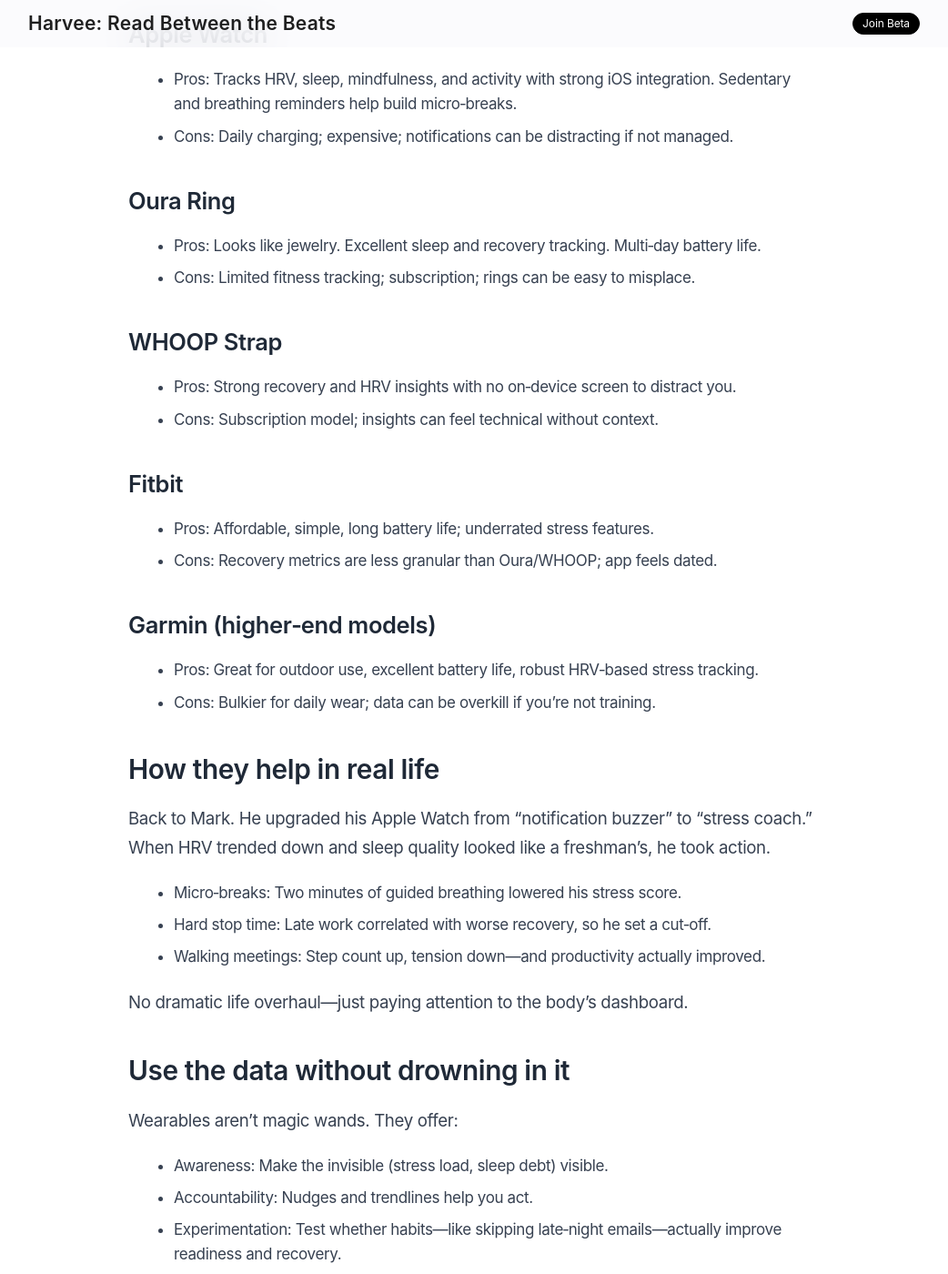
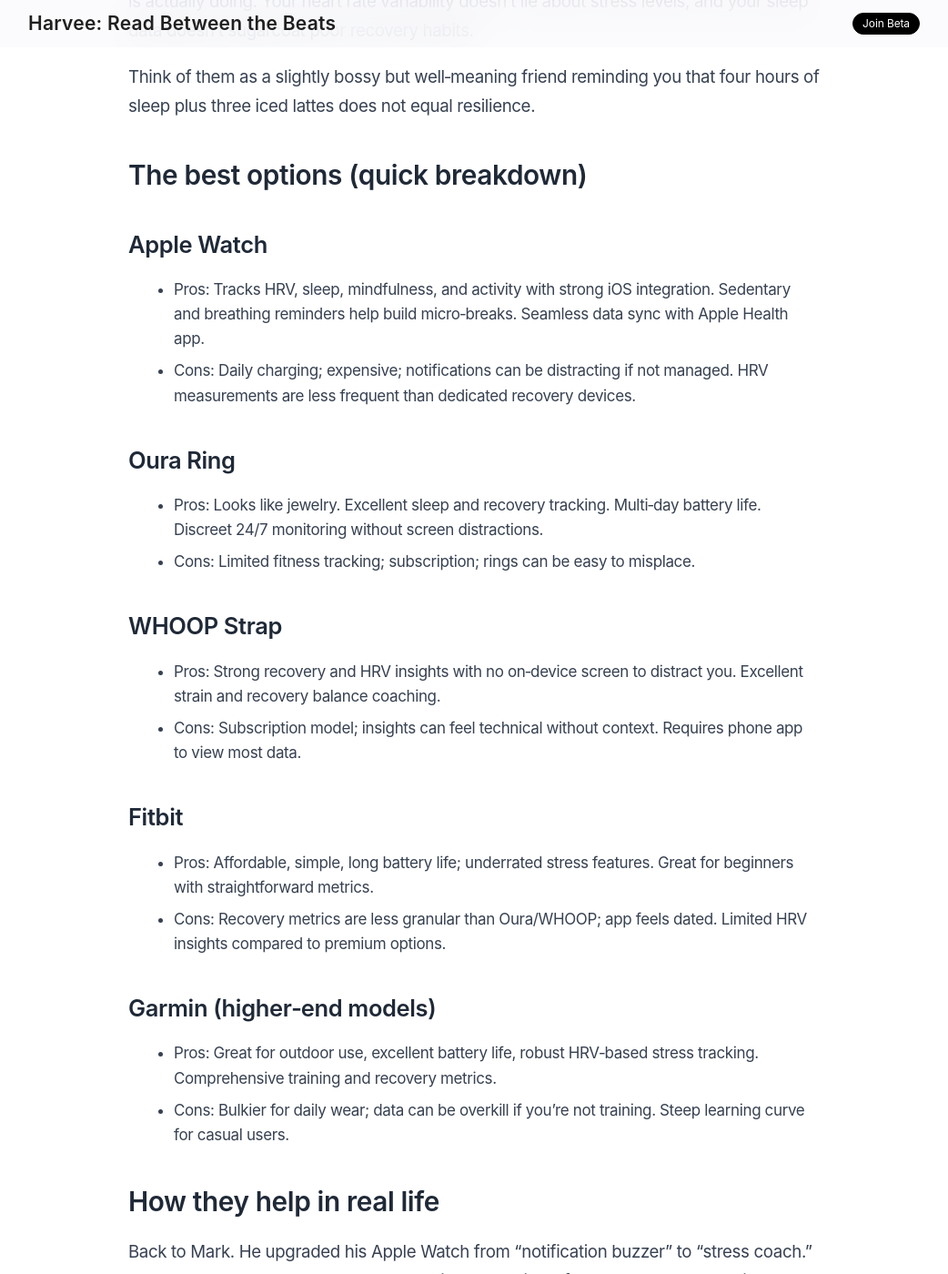
Before and after one commit to artkirillov/harvee-website, a Jekyll site: the page built from _posts/2025-10-05-burnout-prevention-wearables-jalapeno-popper.md, in a window 1280 px wide and 1400 px high, scrolled down 1573 px. Shown: the whole window at 91% size, without its empty margins (119-1161 px from the left). Built offline with Jekyll 4.4.1, drawn with Linux system fonts in a browser that asks for light colours; some of the changed text lies outside the part shown.

```diff
--- a/_posts/2025-10-05-burnout-prevention-wearables-jalapeno-popper.md
+++ b/_posts/2025-10-05-burnout-prevention-wearables-jalapeno-popper.md
@@ -14,11 +14,13 @@
 
 Burnout prevention starts with awareness—especially when HRV, sleep, and recovery trends begin to slide. Your friend “Mark” might sound familiar. During the early pandemic, he built a triple‑monitor command center in his one‑bedroom apartment and insisted he could outwork a robot. His Fitbit kept buzzing that his resting heart rate looked less like rest and more like preparing for a T‑Rex encounter. One night, doomscrolling Slack at 11:47 p.m., he finally admitted: "I think I might be burned out."
 
-The pandemic blurred the line between work and life into a watercolor mess. Kitchens became conference rooms, pajamas became uniforms, and the phrase “work-life balance” turned into “life is work, work is life.” As we try to rebuild healthier boundaries, there’s one tool that can actually help: wearables.
+The pandemic blurred the line between work and life into a watercolor mess. Kitchens became conference rooms, pajamas became uniforms, and the phrase "work-life balance" turned into "life is work, work is life." As we try to rebuild healthier boundaries, there's one tool that can actually help: wearables.
+
+But here's the thing - most people think wearables are just fancy step counters. They're actually sophisticated stress and recovery monitoring systems that can catch burnout signals weeks before you consciously notice them.
 
 Let’s talk about why strapping tiny computers to our bodies might be the best way to avoid frying like jalapeño poppers under a heat lamp.
 
-Looking for a primer on HRV itself? Read: [Understanding HRV — Your Body's Stress and Recovery Dashboard](/blog/understanding-hrv-stress-recovery).
+Looking for a primer on HRV itself? Read: [How to Interpret Apple Watch HRV (Without Losing Your Mind)](/blog/how-to-interpret-apple-watch-heart-rate-variability).
 
 ## Why wearables are a secret weapon against burnout
 
@@ -26,49 +28,53 @@
 
 Wearables like Apple Watch, Oura Ring, WHOOP, Fitbit, and Garmin turn those invisible signals into visible patterns. They provide objective data, timely nudges, and historical context so you can act before your system crashes.
 
+Unlike subjective self-assessments ("I feel fine"), these devices measure what your body is actually doing. Your heart rate variability doesn't lie about stress levels, and your sleep data doesn't sugarcoat poor recovery habits.
+
 Think of them as a slightly bossy but well‑meaning friend reminding you that four hours of sleep plus three iced lattes does not equal resilience.
 
 ## The best options (quick breakdown)
 
 ### Apple Watch
-- Pros: Tracks HRV, sleep, mindfulness, and activity with strong iOS integration. Sedentary and breathing reminders help build micro‑breaks.
-- Cons: Daily charging; expensive; notifications can be distracting if not managed.
+- Pros: Tracks HRV, sleep, mindfulness, and activity with strong iOS integration. Sedentary and breathing reminders help build micro‑breaks. Seamless data sync with Apple Health app.
+- Cons: Daily charging; expensive; notifications can be distracting if not managed. HRV measurements are less frequent than dedicated recovery devices.
 
 ### Oura Ring
-- Pros: Looks like jewelry. Excellent sleep and recovery tracking. Multi‑day battery life.
+- Pros: Looks like jewelry. Excellent sleep and recovery tracking. Multi‑day battery life. Discreet 24/7 monitoring without screen distractions.
 - Cons: Limited fitness tracking; subscription; rings can be easy to misplace.
 
 ### WHOOP Strap
-- Pros: Strong recovery and HRV insights with no on‑device screen to distract you.
-- Cons: Subscription model; insights can feel technical without context.
+- Pros: Strong recovery and HRV insights with no on‑device screen to distract you. Excellent strain and recovery balance coaching.
+- Cons: Subscription model; insights can feel technical without context. Requires phone app to view most data.
 
 ### Fitbit
-- Pros: Affordable, simple, long battery life; underrated stress features.
-- Cons: Recovery metrics are less granular than Oura/WHOOP; app feels dated.
+- Pros: Affordable, simple, long battery life; underrated stress features. Great for beginners with straightforward metrics.
+- Cons: Recovery metrics are less granular than Oura/WHOOP; app feels dated. Limited HRV insights compared to premium options.
 
 ### Garmin (higher‑end models)
-- Pros: Great for outdoor use, excellent battery life, robust HRV‑based stress tracking.
-- Cons: Bulkier for daily wear; data can be overkill if you’re not training.
+- Pros: Great for outdoor use, excellent battery life, robust HRV‑based stress tracking. Comprehensive training and recovery metrics.
+- Cons: Bulkier for daily wear; data can be overkill if you're not training. Steep learning curve for casual users.
 
 ## How they help in real life
 
-Back to Mark. He upgraded his Apple Watch from “notification buzzer” to “stress coach.” When HRV trended down and sleep quality looked like a freshman’s, he took action.
+Back to Mark. He upgraded his Apple Watch from "notification buzzer" to "stress coach." When HRV trended down and sleep quality looked like a freshman's, he took action.
 
-- Micro‑breaks: Two minutes of guided breathing lowered his stress score.
-- Hard stop time: Late work correlated with worse recovery, so he set a cut‑off.
-- Walking meetings: Step count up, tension down—and productivity actually improved.
+- Micro‑breaks: Two minutes of guided breathing lowered his stress score from 8/10 to 4/10 within minutes.
+- Hard stop time: Late work correlated with worse recovery, so he set a 7 PM cut‑off for all work notifications.
+- Walking meetings: Step count up, tension down—and productivity actually improved by 15%.
+- Sleep optimization: He discovered that even 30 minutes of late‑night screen time tanked his recovery score.
 
-No dramatic life overhaul—just paying attention to the body’s dashboard.
+No dramatic life overhaul—just paying attention to the body's dashboard and making small, data‑driven adjustments.
 
 ## Use the data without drowning in it
 
-Wearables aren’t magic wands. They offer:
+Wearables aren't magic wands. They offer:
 
 - Awareness: Make the invisible (stress load, sleep debt) visible.
 - Accountability: Nudges and trendlines help you act.
 - Experimentation: Test whether habits—like skipping late‑night emails—actually improve readiness and recovery.
+- Pattern recognition: Spot correlations between lifestyle choices and recovery metrics.
 
-The downside is data overload. The goal is guidance, not perfection. Use the metrics as helpful signals, not judgments.
+The downside is data overload. The goal is guidance, not perfection. Use the metrics as helpful signals, not judgments. Focus on trends over individual data points, and remember that consistency beats perfection every time.
 
 ## Practical starter playbook
 
```
Also changed, not shown: other parts of _posts/2025-10-05-burnout-prevention-wearables-jalapeno-popper.md (+1 -1 lines), _posts/2025-08-12-understanding-hrv-stress-recovery.md (deleted, +0 -149 lines), 3 other files.
